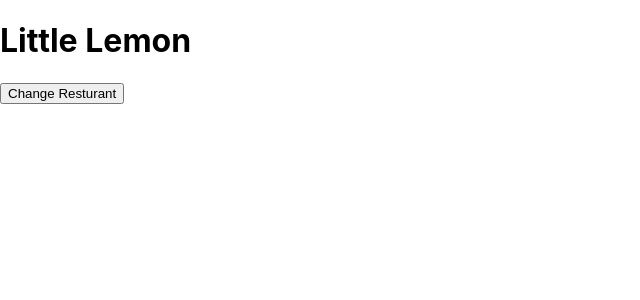
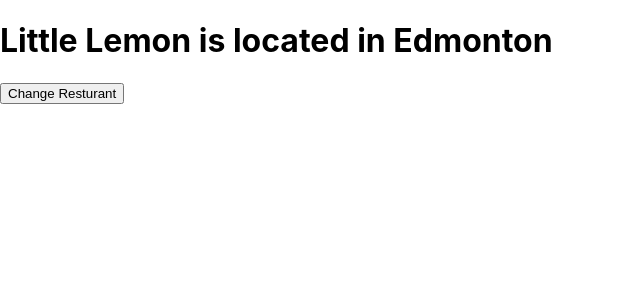
Before and after one commit to saji2000/Portfolio, a React (Create React App) app: page / in a window 1280 px wide. Shown: the top 300 px of the page, without its empty margins (0-640 px from the left). Built offline with nearby package versions, Linux system fonts and the light colour scheme.

Commit message:
use state review

```diff
--- a/src/App.js
+++ b/src/App.js
@@ -1,12 +1,23 @@
 import { useState } from "react";
 
 export default function App() {
-  const [resturant, setResturant] = useState("Little Lemon");
+  const [resturant, setResturant] = useState({
+    resturant: "Little Lemon",
+    city: "Edmonton",
+  });
+
+  function updateResturant() {
+    setResturant((prevState) => {
+      return { ...prevState, resturant: "Checkers" };
+    });
+  }
 
   return (
     <div>
-      <h1>{resturant}</h1>
-      <button onClick={() => setResturant("Checkers")}>Change Resturant</button>
+      <h1>
+        {resturant.resturant} is located in {resturant.city}
+      </h1>
+      <button onClick={updateResturant}>Change Resturant</button>
     </div>
   );
 }
```
